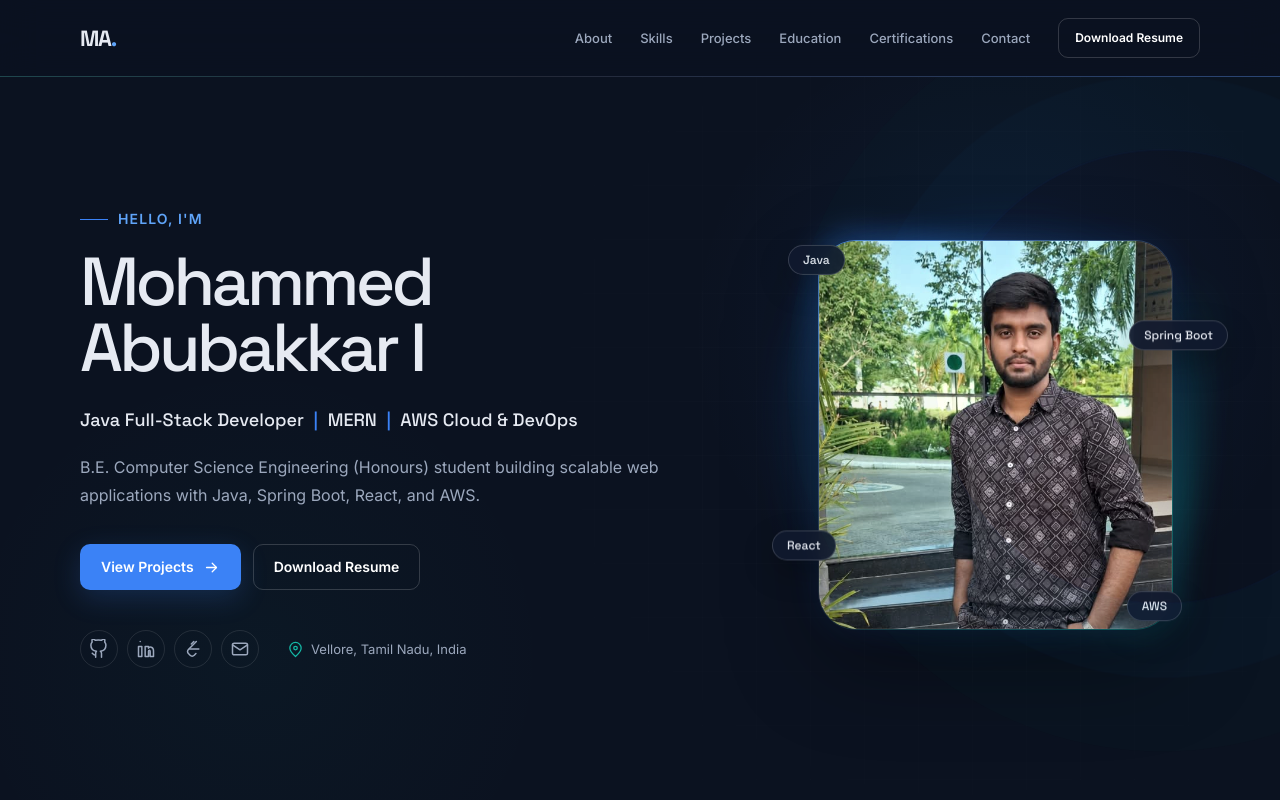
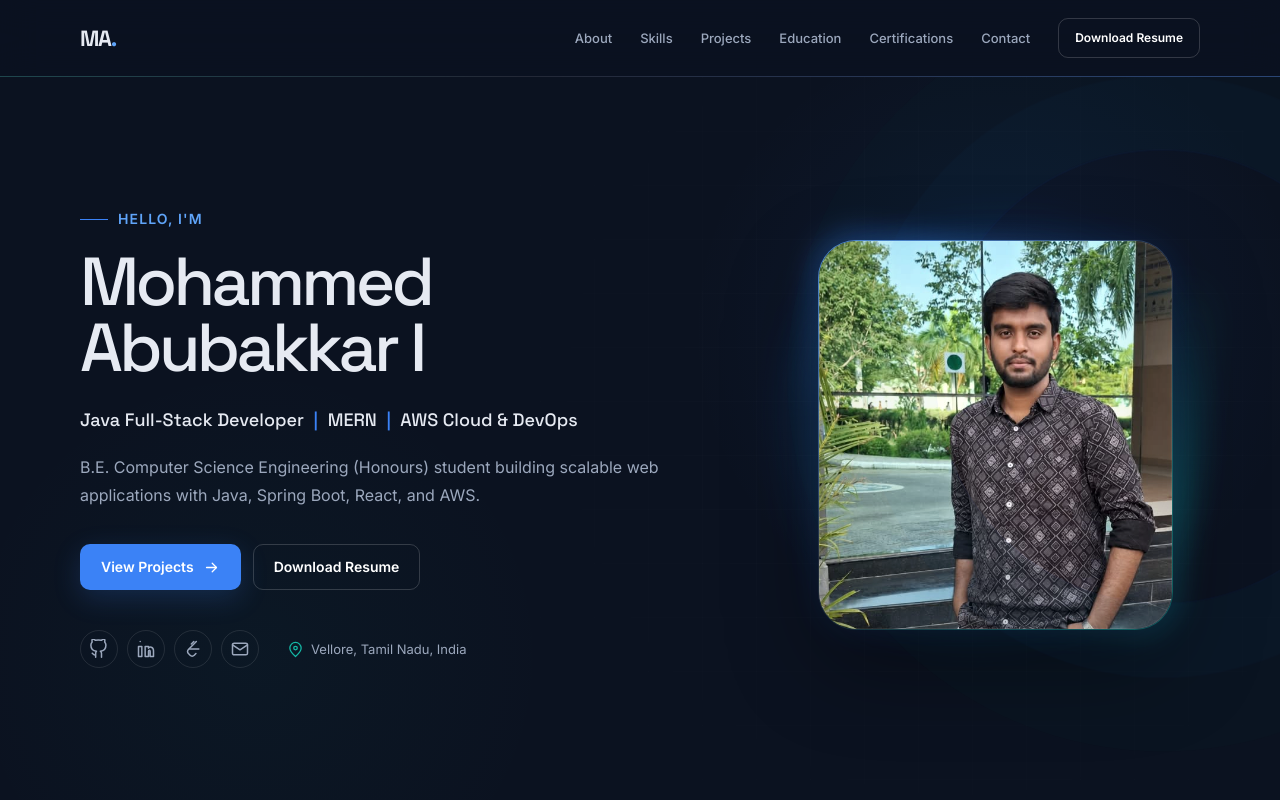
Before and after one commit to imohammedabubakkar/portfolio, a React (Vite) app: page / in a window 1280 px wide. Shown: the top 800 px of the page. Built offline with nearby package versions, Linux system fonts and the light colour scheme; the HTML template or start-up script is replaced by a standard one.

Commit message:
Add Project Files

```diff
--- a/src/App.tsx
+++ b/src/App.tsx
@@ -305,10 +305,6 @@ function App() {
                   />
                 </div>
               </div>
-              <span className="float-chip chip-java">Java</span>
-              <span className="float-chip chip-spring">Spring Boot</span>
-              <span className="float-chip chip-react">React</span>
-              <span className="float-chip chip-aws">AWS</span>
             </Reveal>
           </div>
         </section>
```
